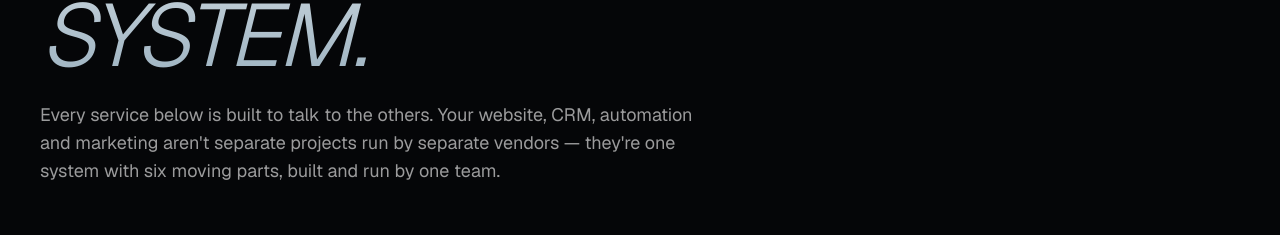
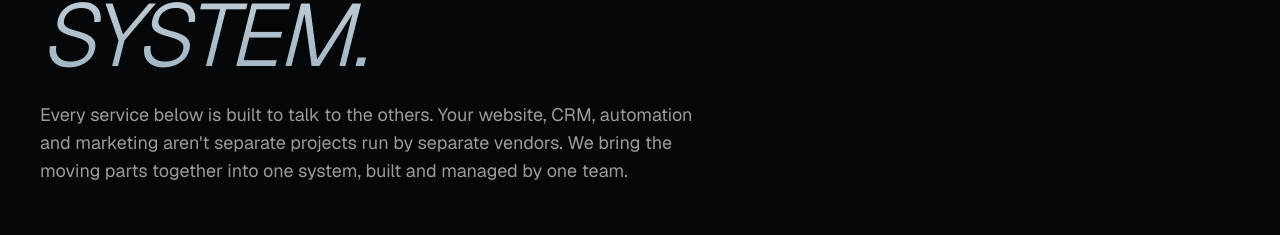
Before and after one commit to MartinezKnight/martinez-knight, a React (Vite) app: page /services in a window 1280 px wide. Shown: the part 338-573 px from the top of the page. Built offline with nearby package versions, Linux system fonts and the light colour scheme; no server answers.

Commit message:
Improve editorial clarity and remove AI-style punctuation

```diff
--- a/src/pages/Services.tsx
+++ b/src/pages/Services.tsx
@@ -19,7 +19,7 @@ export default function Services() {
         <p className="text-white/60 max-w-2xl text-base sm:text-lg leading-relaxed mb-16 md:mb-20">
           Every service below is built to talk to the others. Your website, CRM,
           automation and marketing aren't separate projects run by separate
-          vendors — they're one system with six moving parts, built and run by
+          vendors. We bring the moving parts together into one system, built and managed by
           one team.
         </p>
       </FadeIn>
```
